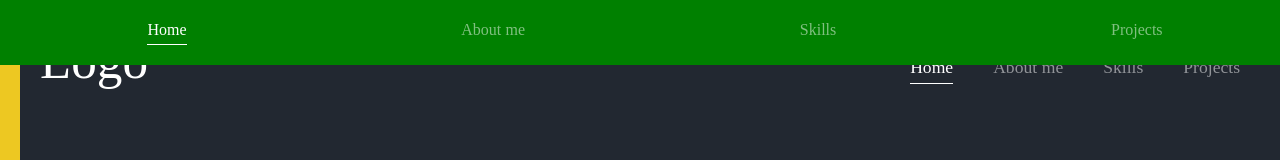
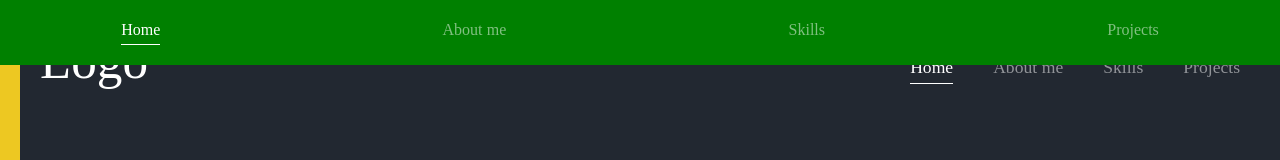
Before and after one commit to Houser97/Portfolio, a React (Create React App) app: page / in a window 1280 px wide. Shown: the top 160 px of the page. Built offline with nearby package versions, Linux system fonts and the light colour scheme.

Commit message:
Set top and bottom padding

```diff
--- a/src/styles/Header.css
+++ b/src/styles/Header.css
@@ -131,7 +131,6 @@ nav{
     padding: 20px 0px;
     width: 100%;
     box-sizing: border-box;
-    padding-left: 30px;
     transition: transform 300ms ease-in-out;
     background-color: green;
 }
```
